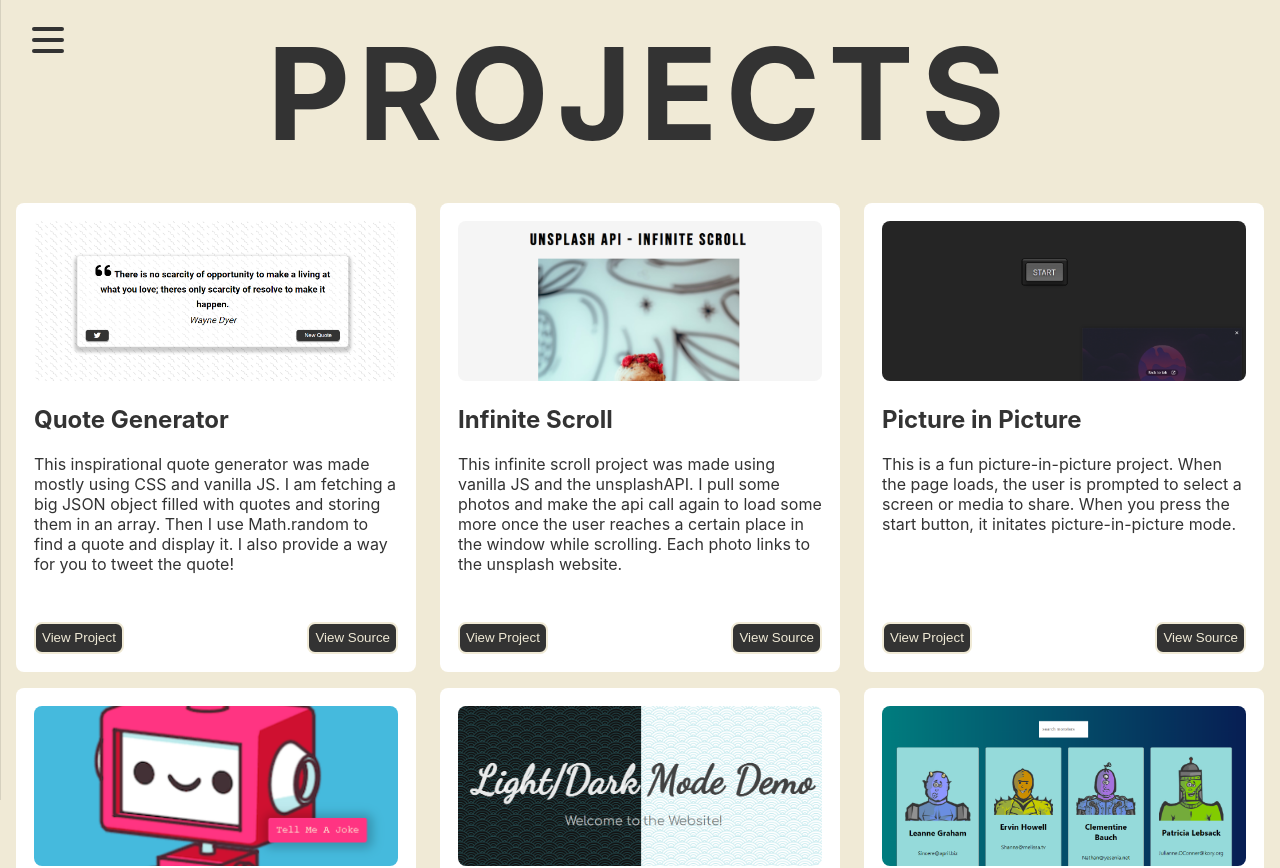
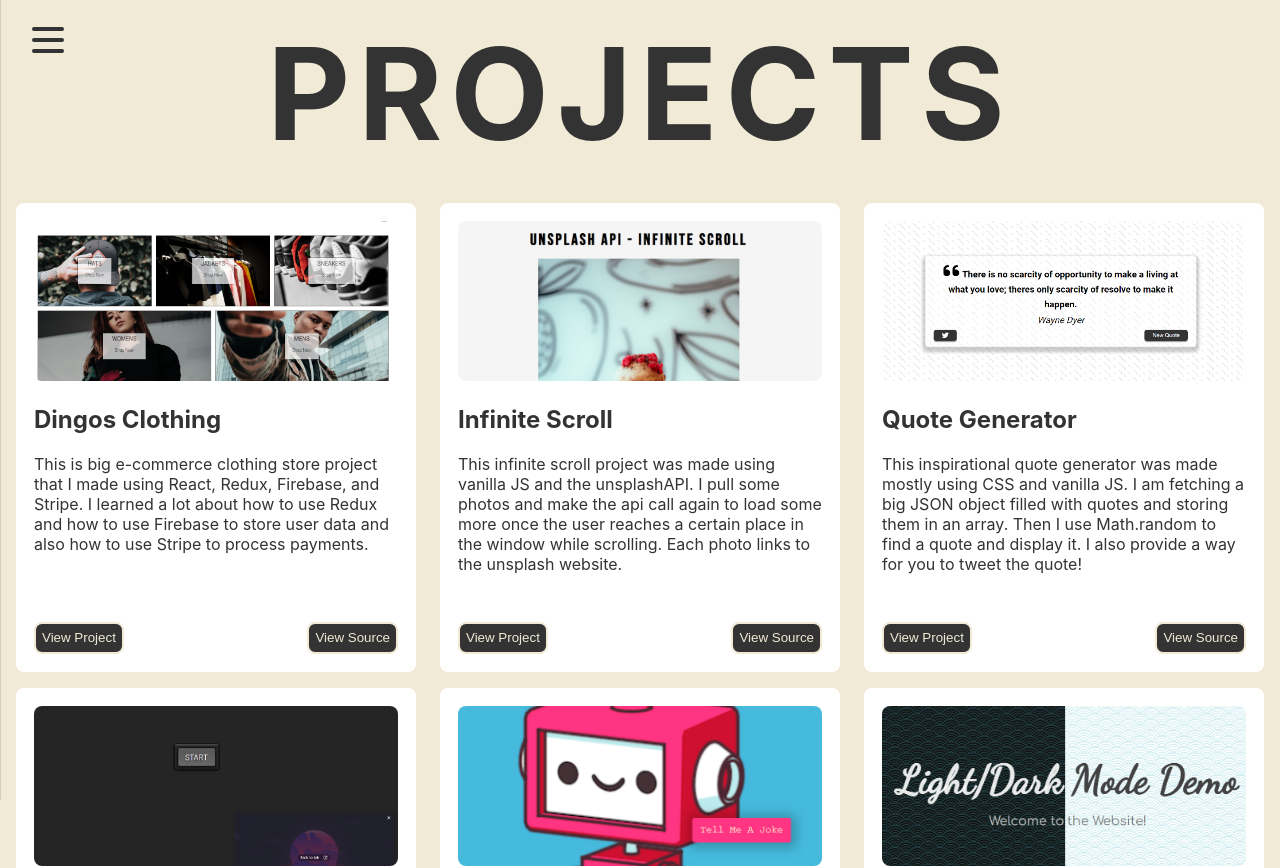
Before and after one commit to crisecheguren/resume-2023, a React (Create React App) app: page /projects in a window 1280 px wide. Shown: the top 868 px of the page. Built offline with nearby package versions, Linux system fonts and the light colour scheme.

Commit message:
added dingos-clothing project

```diff
--- a/src/components/form-input/form-input.styles.jsx
+++ b/src/components/form-input/form-input.styles.jsx
@@ -31,9 +31,7 @@ export const StyledGroup = styled.div`
             ${shrinkLabel}
         }
     }
-    input[type='password'] {
-        letter-spacing: 0.3em;
-    }
+
     .form-input-label {
         color: ${({ theme }) => theme.primaryDark};
         font-size: 16px;
--- a/src/data/projects.js
+++ b/src/data/projects.js
@@ -4,15 +4,16 @@ import pip from '../images/pip.png'
 import joke from '../images/joke.png'
 import lightDark from '../images/lightDark.png'
 import monsters from '../images/monsters.png'
+import clothing from '../images/clothing.png'
 
 const projects = [
     {
         id: 1,
-        name: 'Quote Generator',
-        img: quote,
-        projectLink: "https://crisecheguren.github.io/quote-generator",
-        sourceLink: "https://github.com/crisecheguren/quote-generator",
-        description: 'This inspirational quote generator was made mostly using CSS and vanilla JS.  I am fetching a big JSON object filled with quotes and storing them in an array.  Then I use Math.random to find a quote and display it.  I also provide a way for you to tweet the quote!'
+        name: 'Dingos Clothing',
+        img: clothing,
+        projectLink: "https://crisecheguren.github.io/dingos-clothing/",
+        sourceLink: "https://github.com/crisecheguren/dingos-clothing",
+        description: 'This is big e-commerce clothing store project that I made using React, Redux, Firebase, and Stripe.  I learned a lot about how to use Redux and how to use Firebase to store user data and also how to use Stripe to process payments.'
     },
     {
         id: 2,
@@ -24,6 +25,14 @@ const projects = [
     },
     {
         id: 3,
+        name: 'Quote Generator',
+        img: quote,
+        projectLink: "https://crisecheguren.github.io/quote-generator",
+        sourceLink: "https://github.com/crisecheguren/quote-generator",
+        description: 'This inspirational quote generator was made mostly using CSS and vanilla JS.  I am fetching a big JSON object filled with quotes and storing them in an array.  Then I use Math.random to find a quote and display it.  I also provide a way for you to tweet the quote!'
+    },
+    {
+        id: 4,
         name: 'Picture in Picture',
         img: pip,
         projectLink: "https://crisecheguren.github.io/picture-in-picture/",
@@ -31,7 +40,7 @@ const projects = [
         description: 'This is a fun picture-in-picture project.  When the page loads, the user is prompted to select a screen or media to share. When you press the start button, it initates picture-in-picture mode.'
     },
     {
-        id: 4,
+        id: 5,
         name: 'Joke Teller',
         img: joke,
         projectLink: "https://crisecheguren.github.io/joke-teller/",
@@ -39,7 +48,7 @@ const projects = [
         description: 'This project showcased the VoiceRSS API (text-to-speech) and the JokeAPI.  I fetched a joke and played it through an audio element triggered by a button.'
     },
     {
-        id: 5,
+        id: 6,
         name: 'Light/Dark Mode',
         img: lightDark,
         projectLink: "https://crisecheguren.github.io/light-dark-theme/",
@@ -47,13 +56,15 @@ const projects = [
         description: 'This light/dark mode project was made using vanilla JS and CSS.  I learned a lot about how to manipulate the root theme and also how to use localStorage to make sure I remember which theme a user picks.'
     },
     {
-        id: 6,
+        id: 7,
         name: 'Monsters Rolodex',
         img: monsters,
         projectLink: "https://crisecheguren.github.io/monsters-rolodex/",
         sourceLink: "https://github.com/crisecheguren/monsters-rolodex/",
         description: 'This is a super simple project that uses vanilla react to fetch some monsters from an API and display them on the page.  I also added a search bar to filter the monsters by name.'
-    }
+    },
+
+
 ]
 
 export default projects;
```
Also changed, not shown: src/images/clothing.png (added).
